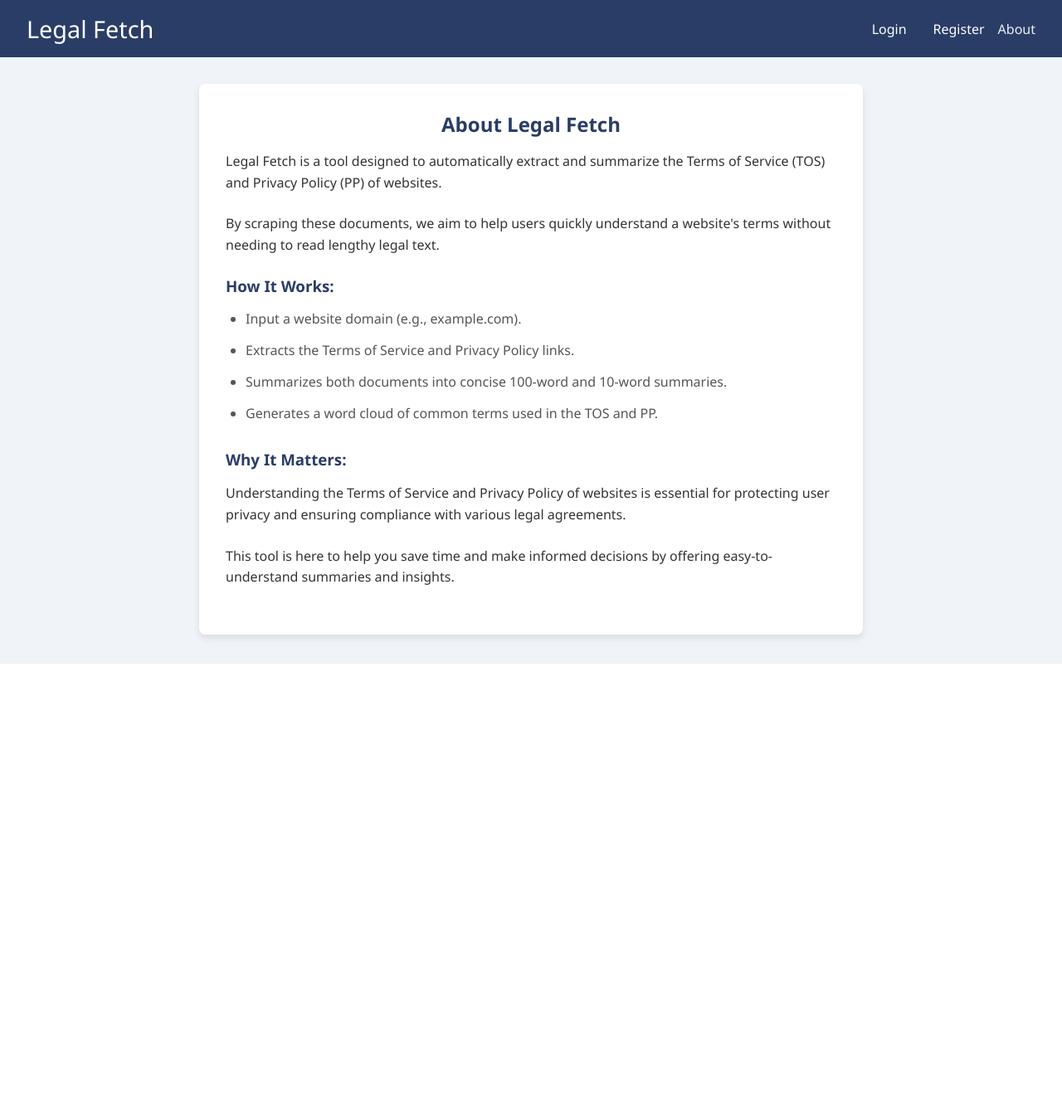
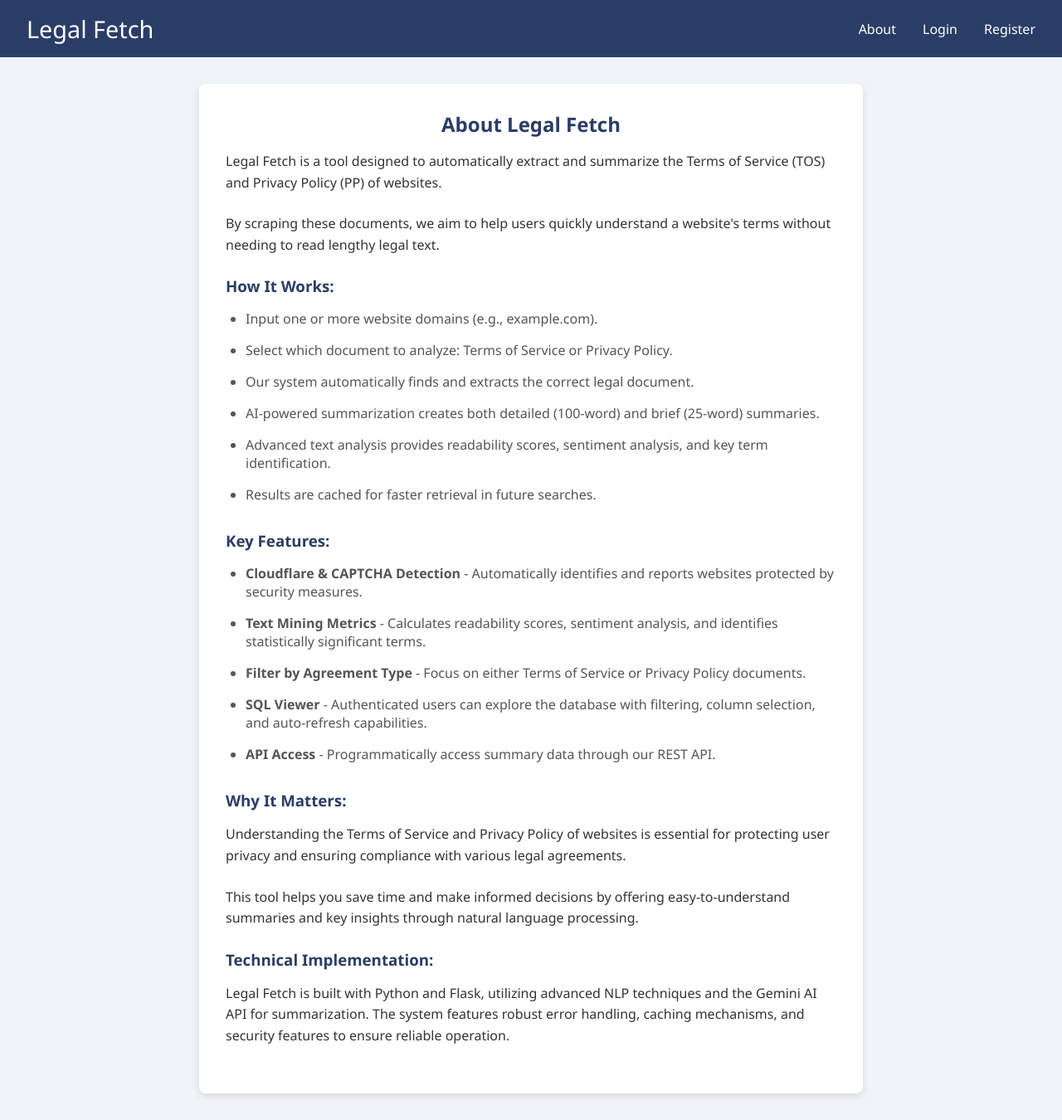
Before and after one commit to Raghuwar1828/LegalFetch, a Flask app: page /about in a window 1280 px wide. Shown: the whole page at 83% size. Before the commit the page ends 800 px from the top, so only its background shows below. Run offline with Flask 2, Linux system fonts and the light colour scheme.

Commit message:
Style(nav): move About link into main nav and remove separate nav-right

```diff
--- a/app.py
+++ b/app.py
@@ -237,7 +237,22 @@
     try:
         res = requests.get(url, headers=headers, timeout=10)
         soup = BeautifulSoup(res.text, 'html.parser')
-        return soup.get_text(separator=' ', strip=True)
+        text = soup.get_text(separator=' ', strip=True)
+
+        # Check for Cloudflare or CAPTCHA related content
+        cloudflare_captcha_terms = [
+            'cloudflare', 'cloud flare', 'ddos protection',
+            'captcha', 'security check', 'browser check',
+            'browser verification', 'challenge page', 'ray id',
+            'attention required', 'site checking', 'verify you are human',
+            'robot verification', 'please wait while we verify'
+        ]
+
+        for term in cloudflare_captcha_terms:
+            if term.lower() in text.lower():
+                raise ValueError(f"Cloudflare or CAPTCHA protection detected: '{term}' found on the page")
+
+        return text
     except Exception as e:
         print(f"[!] Error scraping {url}: {e}")
         return ""
@@ -831,7 +846,12 @@
             except Exception as e:
                 # Any error in the process - don't save to database
                 error_message = str(e)
-                flash(f"Error processing '{d}': {error_message}", "danger")
+
+                # Add specific user-friendly message for Cloudflare/CAPTCHA detection
+                if "Cloudflare or CAPTCHA protection detected" in error_message:
+                    flash(f"Error processing '{d}': Cloudflare or CAPTCHA protection detected. Cannot process this site.", "danger")
+                else:
+                    flash(f"Error processing '{d}': {error_message}", "danger")
 
                 # Calculate processing time
                 processing_time = time.time() - start_time
@@ -884,6 +904,9 @@
     selected_table = request.args.get('table', default_table)
     selected_columns = request.args.getlist('columns')
 
+    # Get agreement_type filter value (for scrapes table)
+    agreement_type_filter = request.args.get('agreement_type', '')
+
     table_data = None
     columns = None
     has_more = False
@@ -894,10 +917,6 @@
         sql_cursor.execute(f"PRAGMA table_info({selected_table})")
         columns = [column[1] for column in sql_cursor.fetchall()]
 
-        # Get total row count
-        sql_cursor.execute(f"SELECT COUNT(*) FROM {selected_table}")
-        total_rows = sql_cursor.fetchone()[0]
-
         # If specific columns are selected, use them
         if selected_columns:
             cols_str = ", ".join(selected_columns)
@@ -905,8 +924,30 @@
             cols_str = "*"
             selected_columns = columns  # Select all columns by default
 
-        # Get table data with pagination
-        sql_cursor.execute(f"SELECT {cols_str} FROM {selected_table} LIMIT {page_size} OFFSET {offset}")
+        # Build the SQL query
+        sql_query = f"SELECT {cols_str} FROM {selected_table}"
+        count_query = f"SELECT COUNT(*) FROM {selected_table}"
+        query_params = []
+
+        # Add agreement_type filter for scrapes table
+        if selected_table == 'scrapes' and agreement_type_filter:
+            sql_query += " WHERE agreement_type = ?"
+            count_query += " WHERE agreement_type = ?"
+            query_params.append(agreement_type_filter)
+
+        # Add pagination
+        sql_query += " LIMIT ? OFFSET ?"
+        query_params.extend([page_size, offset])
+
+        # Get total row count (with filters applied)
+        if selected_table == 'scrapes' and agreement_type_filter:
+            sql_cursor.execute(count_query, [agreement_type_filter])
+        else:
+            sql_cursor.execute(count_query)
+        total_rows = sql_cursor.fetchone()[0]
+
+        # Get table data with pagination and filters
+        sql_cursor.execute(sql_query, query_params)
         table_data = sql_cursor.fetchall()
 
         # Check if there are more rows
@@ -924,7 +965,8 @@
                           page=page,
                           total_rows=total_rows,
                           has_more=has_more,
-                          total_pages=(total_rows // page_size) + (1 if total_rows % page_size > 0 else 0))
+                          total_pages=(total_rows // page_size) + (1 if total_rows % page_size > 0 else 0),
+                          agreement_type_filter=agreement_type_filter)
 
 @app.route("/api/process", methods=["POST"])
 def api_process():
@@ -1066,18 +1108,33 @@
             processing_time = time.time() - start_time if 'start_time' in locals() else 0
             time_str = f"{processing_time:.2f}s"
 
-            # Return error response
-            result = {
-                "success": False,
-                "domain": domain,
-                "agreement_type": agreement_type,
-                "url": url if 'url' in locals() else "Not found",
-                "error": error_message,
-                "processing_time": time_str,
-                "message": f"Failed: {error_message} - Not saved to database"
-            }
+            # Special handling for Cloudflare/CAPTCHA detection
+            if "Cloudflare or CAPTCHA protection detected" in error_message:
+                # Return specific error code and message for Cloudflare/CAPTCHA detection
+                result = {
+                    "success": False,
+                    "domain": domain,
+                    "agreement_type": agreement_type,
+                    "url": url if 'url' in locals() else "Not found",
+                    "error": "Cloudflare or CAPTCHA protection detected. Cannot process this site.",
+                    "error_details": error_message,
+                    "processing_time": time_str,
+                    "message": "Failed: Cloudflare or CAPTCHA protection detected - Not saved to database"
+                }
+                return jsonify(result), 403  # 403 Forbidden is appropriate for this case
+            else:
+                # Return error response for other errors
+                result = {
+                    "success": False,
+                    "domain": domain,
+                    "agreement_type": agreement_type,
+                    "url": url if 'url' in locals() else "Not found",
+                    "error": error_message,
+                    "processing_time": time_str,
+                    "message": f"Failed: {error_message} - Not saved to database"
+                }
 
-            return jsonify(result), 400
+                return jsonify(result), 400
 
     except Exception as e:
         # Handle any unexpected exceptions
--- a/templates/about.html
+++ b/templates/about.html
@@ -12,17 +12,17 @@
           <a href="{{ url_for('index') }}" class="brand">Legal Fetch</a>
           <ul class="nav-links">
             {% if 'user_id' in session %}
-              <li><a href="{{ url_for('index') }}">Dashboard</a></li>
+              <li><a href="{{ url_for('index') }}">Home</a></li>
               <li><a href="{{ url_for('sql_viewer') }}">SQL Viewer</a></li>
+            {% endif %}
+            <li><a href="{{ url_for('about') }}">About</a></li>
+            {% if 'user_id' in session %}
               <li><a href="{{ url_for('logout') }}">Logout</a></li>
             {% else %}
               <li><a href="{{ url_for('login') }}">Login</a></li>
               <li><a href="{{ url_for('register') }}">Register</a></li>
             {% endif %}
           </ul>
-          <div class="nav-right">
-            <a href="{{ url_for('about') }}">About</a>
-          </div>
         </div>
       </nav>
 
@@ -40,19 +40,37 @@
     </p>
     <h3>How It Works:</h3>
     <ul>
-        <li>Input a website domain (e.g., example.com).</li>
-        <li>Extracts the Terms of Service and Privacy Policy links.</li>
-        <li>Summarizes both documents into concise 100-word and 10-word summaries.</li>
-        <li>Generates a word cloud of common terms used in the TOS and PP.</li>
+        <li>Input one or more website domains (e.g., example.com).</li>
+        <li>Select which document to analyze: Terms of Service or Privacy Policy.</li>
+        <li>Our system automatically finds and extracts the correct legal document.</li>
+        <li>AI-powered summarization creates both detailed (100-word) and brief (25-word) summaries.</li>
+        <li>Advanced text analysis provides readability scores, sentiment analysis, and key term identification.</li>
+        <li>Results are cached for faster retrieval in future searches.</li>
     </ul>
+
+    <h3>Key Features:</h3>
+    <ul>
+        <li><strong>Cloudflare & CAPTCHA Detection</strong> - Automatically identifies and reports websites protected by security measures.</li>
+        <li><strong>Text Mining Metrics</strong> - Calculates readability scores, sentiment analysis, and identifies statistically significant terms.</li>
+        <li><strong>Filter by Agreement Type</strong> - Focus on either Terms of Service or Privacy Policy documents.</li>
+        <li><strong>SQL Viewer</strong> - Authenticated users can explore the database with filtering, column selection, and auto-refresh capabilities.</li>
+        <li><strong>API Access</strong> - Programmatically access summary data through our REST API.</li>
+    </ul>
+
     <h3>Why It Matters:</h3>
     <p>
         Understanding the Terms of Service and Privacy Policy of websites is essential for
         protecting user privacy and ensuring compliance with various legal agreements.
     </p>
     <p>
-        This tool is here to help you save time and make informed decisions by offering
-        easy-to-understand summaries and insights.
+        This tool helps you save time and make informed decisions by offering
+        easy-to-understand summaries and key insights through natural language processing.
+    </p>
+
+    <h3>Technical Implementation:</h3>
+    <p>
+        Legal Fetch is built with Python and Flask, utilizing advanced NLP techniques and the Gemini AI API for summarization.
+        The system features robust error handling, caching mechanisms, and security features to ensure reliable operation.
     </p>
 </div>
 
```
Also changed, not shown: templates/index.html (+5 -5 lines), templates/login.html (+4 -4 lines), templates/register.html (+4 -4 lines), templates/sql_viewer.html (+35 -6 lines), 1 other file.
